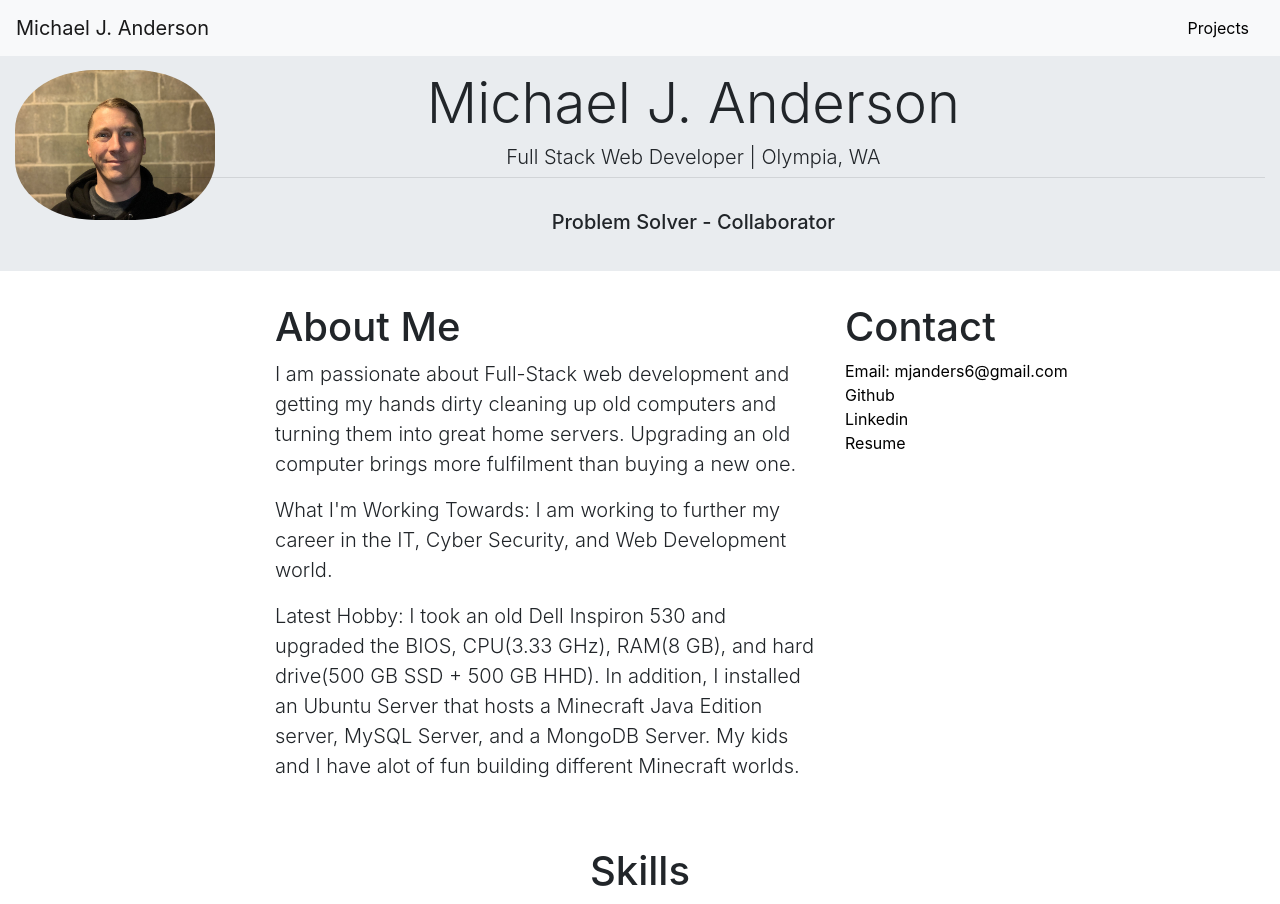
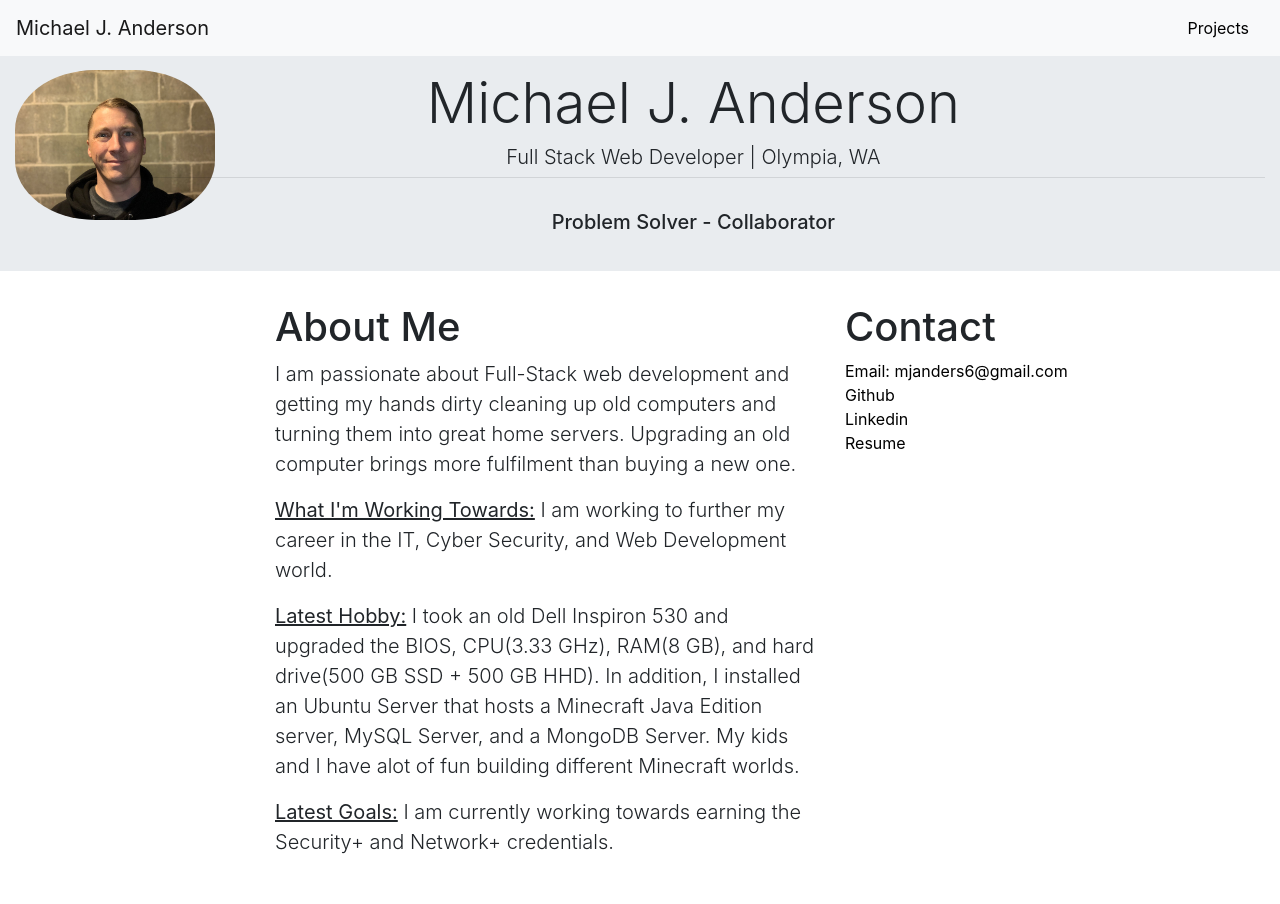
Before and after one commit to mjanders6/Portfolio, a React (Create React App) app: page /portfolio in a window 1280 px wide. Shown: the top 904 px of the page. Built offline with nearby package versions, Linux system fonts and the light colour scheme; some icons are missing.

Commit message:
updated date and About Me

```diff
--- a/src/pages/Home/Home.js
+++ b/src/pages/Home/Home.js
@@ -36,10 +36,13 @@ const Home = (props) => {
                             I am passionate about Full-Stack web development and getting my hands dirty cleaning up old computers and turning them into great home servers. Upgrading an old computer brings more fulfilment than buying a new one.
                         </p>
                         <p className="lead">
-                            What I'm Working Towards: I am working to further my career in the IT, Cyber Security, and Web Development world.
+                            <u><b>What I'm Working Towards:</b></u> I am working to further my career in the IT, Cyber Security, and Web Development world.
                         </p>
                         <p className="lead">
-                            Latest Hobby: I took an old Dell Inspiron 530 and upgraded the BIOS, CPU(3.33 GHz), RAM(8 GB), and hard drive(500 GB SSD + 500 GB HHD). In addition, I installed an Ubuntu Server that hosts a Minecraft Java Edition server, MySQL Server, and a MongoDB Server. My kids and I have alot of fun building different Minecraft worlds.
+                        <u><b>Latest Hobby:</b></u> I took an old Dell Inspiron 530 and upgraded the BIOS, CPU(3.33 GHz), RAM(8 GB), and hard drive(500 GB SSD + 500 GB HHD). In addition, I installed an Ubuntu Server that hosts a Minecraft Java Edition server, MySQL Server, and a MongoDB Server. My kids and I have alot of fun building different Minecraft worlds.
+                        </p>
+                        <p className="lead">
+                        <u><b>Latest Goals:</b></u> I am currently working towards earning the Security+ and Network+ credentials.
                         </p>
                     </Col>
                     <Col xs='auto' lg='3'>
```
